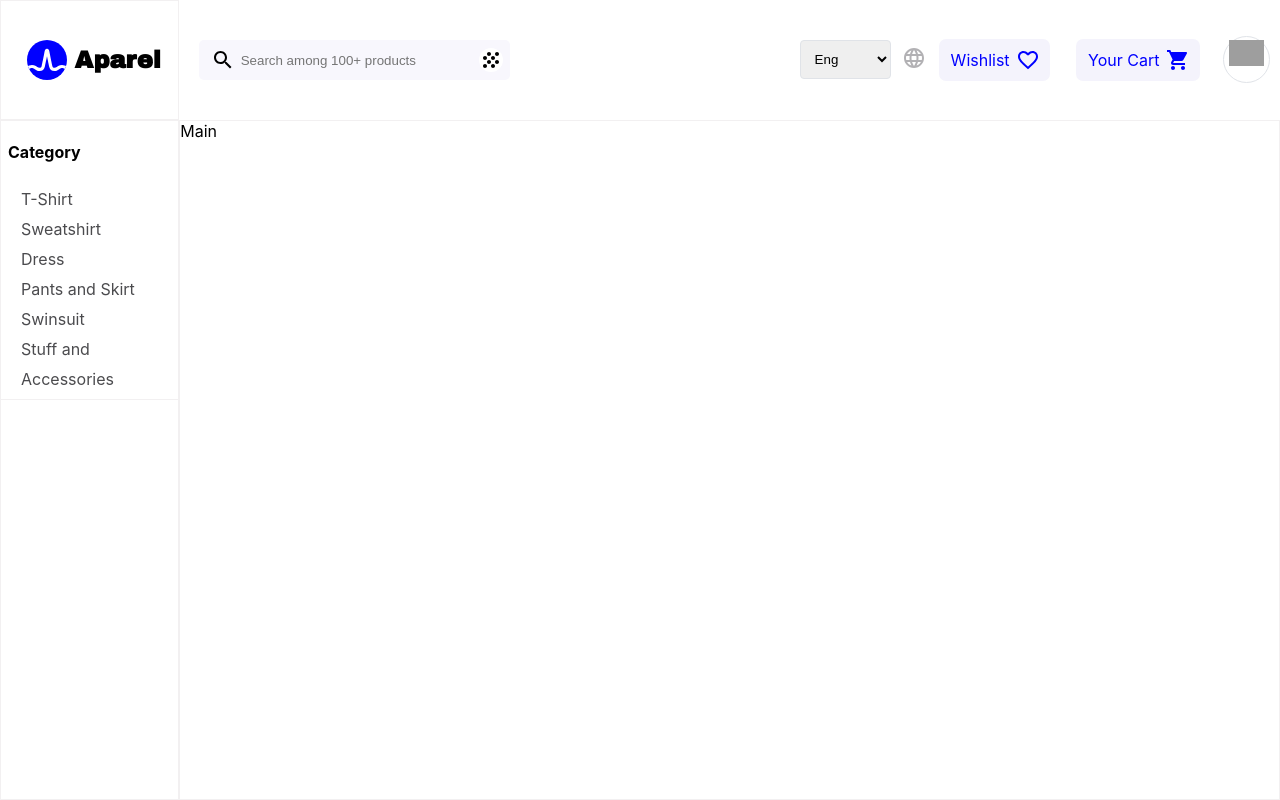
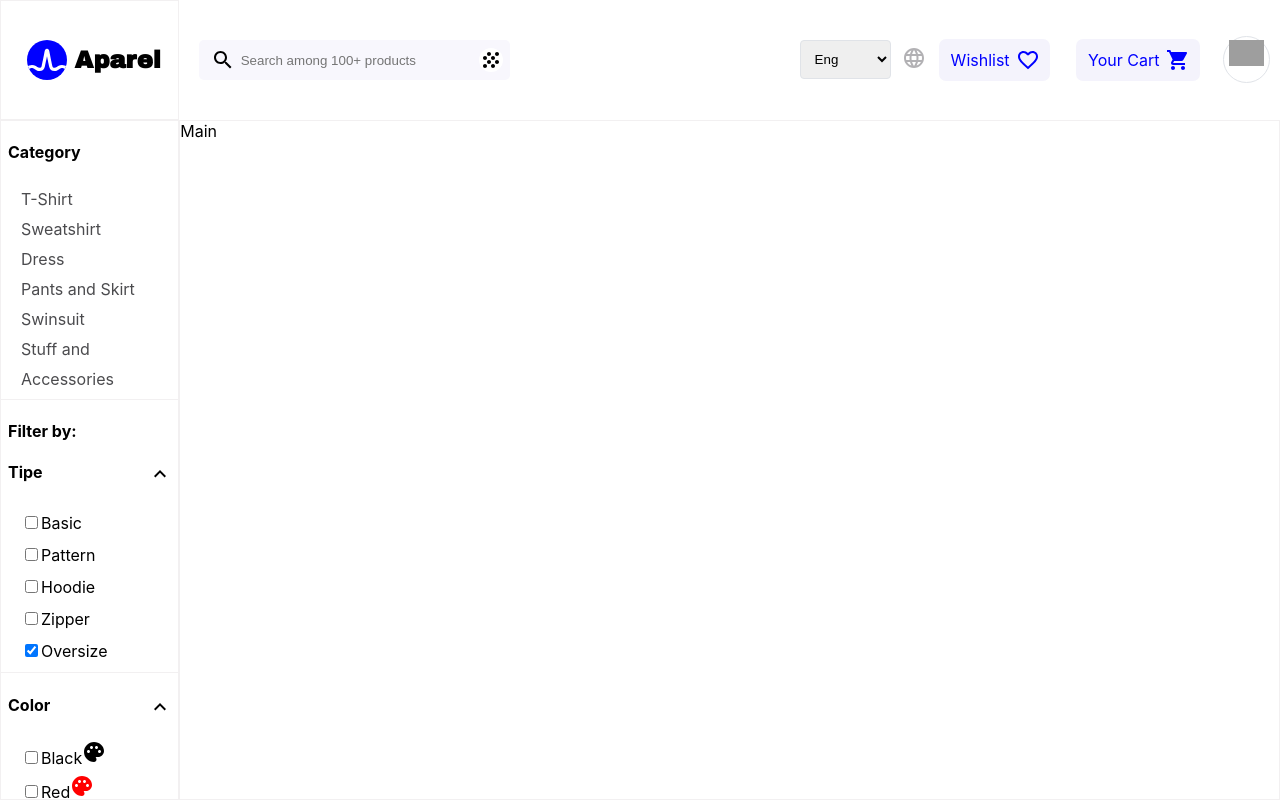
Before and after one commit to okeresamuel/Complete-Ecommerce-and-Admin-dashboard, a React (Create React App) app in the folder e-commerce/: page / in a window 1280 px wide. Built offline with nearby package versions, Linux system fonts and the light colour scheme; grey boxes are pictures that could not be loaded.

Commit message:
create filter by list

```diff
--- a/e-commerce/public/index.html
+++ b/e-commerce/public/index.html
@@ -5,6 +5,7 @@
     <link rel="icon" href="%PUBLIC_URL%/favicon.ico" />
     <meta name="viewport" content="width=device-width, initial-scale=1" />
     <meta name="theme-color" content="#000000" />
+    <script src="https://cdnjs.cloudflare.com/ajax/libs/jquery/3.6.1/jquery.min.js" integrity="sha512-aVKKRRi/Q/YV+4mjoKBsE4x3H+BkegoM/em46NNlCqNTmUYADjBbeNefNxYV7giUp0VxICtqdrbqU7iVaeZNXA==" crossorigin="anonymous" referrerpolicy="no-referrer"></script>
     <meta
       name="description"
       content="Web site created using create-react-app"
--- a/e-commerce/src/components/SideBar/SideBar.css
+++ b/e-commerce/src/components/SideBar/SideBar.css
@@ -1,8 +1,16 @@
 #sideBar {
     height: 85vh;
     width: 14vw;
+    overflow:auto;
 }
-
+#sideBar::-webkit-scrollbar{
+    width:10px;
+    height: 10px;
+}
+#sideBar::-webkit-scrollbar-thumb{
+    background-color:rgba(0, 0, 255, 0.788);
+    border-radius:4px;
+}
 .link{
     display:block;
     text-decoration: none;
@@ -12,11 +20,22 @@
 .link:hover{
     color:blue;
 }
-.link__container{
+.category__container,.Filterbytype__container,.FilterbyColor__container,.Size__container,.Price__container{
 padding:0px 3px 5px 20px;
 border-bottom:1px solid #F2F0F1;
 }
 
-.Category__text{
-    margin-left: 7px;
+.Header__text{
+ margin-left: 7px;
 }
+
+.Tipe__text,.Size__Text,.Price__Text{
+
+    display: flex;
+    justify-content: space-between;
+
+    padding: 0px 6px 0px 7px;
+}
+.checkbox__container{
+line-height: 2;
+}
--- a/e-commerce/src/components/SideBar/SideBar.js
+++ b/e-commerce/src/components/SideBar/SideBar.js
@@ -1,9 +1,12 @@
 import './SideBar.css'
+import ArrowUpIcon from '@mui/icons-material/KeyboardArrowUp';
+import PaletteIcon from '@mui/icons-material/Palette';
 
 const SideBar = () => {
     return (<div id='sideBar' className='greyBorder'>
-       <h4 className='Category__text'>Category</h4>
-       <div className='link__container'>
+
+       <h4 className='Header__text'>Category</h4>
+       <div className='category__container'>
        <a href="#Closed"  className="link">T-Shirt</a>
        <a href="#Closed"  className="link">Sweatshirt</a>
        <a href="#Closed"  className="link">Dress</a>
@@ -11,6 +14,82 @@ const SideBar = () => {
        <a href="#Closed"  className="link">Swinsuit</a>
        <a href="#Closed"  className="link">Stuff and Accessories</a>
        </div>
+
+      {/* filter by tipe*/}
+       <h4 className='Header__text'>Filter by:</h4>
+
+       <h4 className='Tipe__text'>Tipe   <ArrowUpIcon /></h4>
+       <div className='Filterbytype__container' >
+
+       <div  className='checkbox__container'>
+       <input type="checkbox" />
+       <label>Basic</label>
+       </div>
+       <div  className='checkbox__container'>
+       <input type="checkbox" />
+       <label>Pattern</label>
+       </div>
+       <div  className='checkbox__container'>
+       <input type="checkbox" />
+       <label>Hoodie</label>
+       </div>
+       <div  className='checkbox__container'>
+       <input type="checkbox" />
+       <label>Zipper</label>
+       </div>
+       <div  className='checkbox__container'>
+       <input type="checkbox" checked/>
+       <label>Oversize</label>
+       </div>
+       </div>
+
+       {/* filter by color*/}
+       <h4 className='Tipe__text'>Color <ArrowUpIcon /></h4>
+
+       <div className='FilterbyColor__container' >
+       <div className='checkbox__container' >
+       <input type="checkbox" />
+       <label>Black</label>
+       <PaletteIcon />
+       </div>
+
+       <div  className='checkbox__container' >
+       <input type="checkbox" />
+       <label>Red</label>
+       <PaletteIcon style={{color:"red"}}/>
+       </div>
+
+       <div  className='checkbox__container'>
+       <input type="checkbox" />
+       <label>Brown</label>
+       <PaletteIcon style={{color:"brown"}}/>
+       </div>
+
+       <div  className='checkbox__container' >
+       <input type="checkbox" checked />
+       <label>Multicolor</label>
+       <PaletteIcon style={{ borderRadius: "20px", color: "lightblue", background: "linear-gradient(to right, red,orange,yellow,green,blue,indigo,violet)"}}/>
+       </div>
+
+       <div  className='checkbox__container' >
+       <input type="checkbox" />
+       <label>Grey</label>
+       <PaletteIcon style={{color:"Grey"}} />
+       </div>
+
+       <div  className='checkbox__container'>
+       <input type="checkbox" />
+       <label>Blue</label>
+       <PaletteIcon style={{color:"Blue"}} />
+       </div>
+       </div>
+
+       <div className='Size__container'>
+       <h4 className="Size__Text" >Size <ArrowUpIcon /></h4>
+       </div>
+       <div  className="Price__container">
+       <h4  className='Price__Text'>Price <ArrowUpIcon /></h4>
+       </div>
     </div>)
 }
 
```
